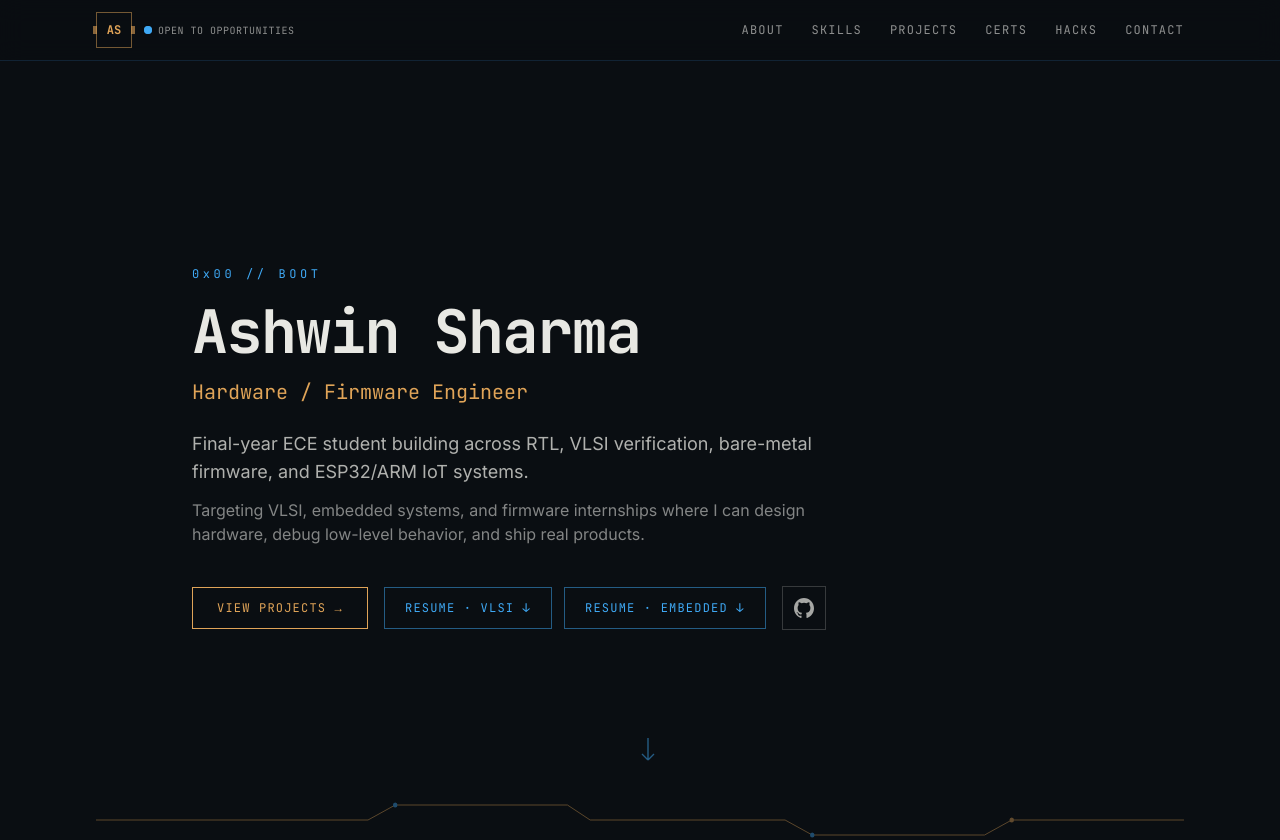
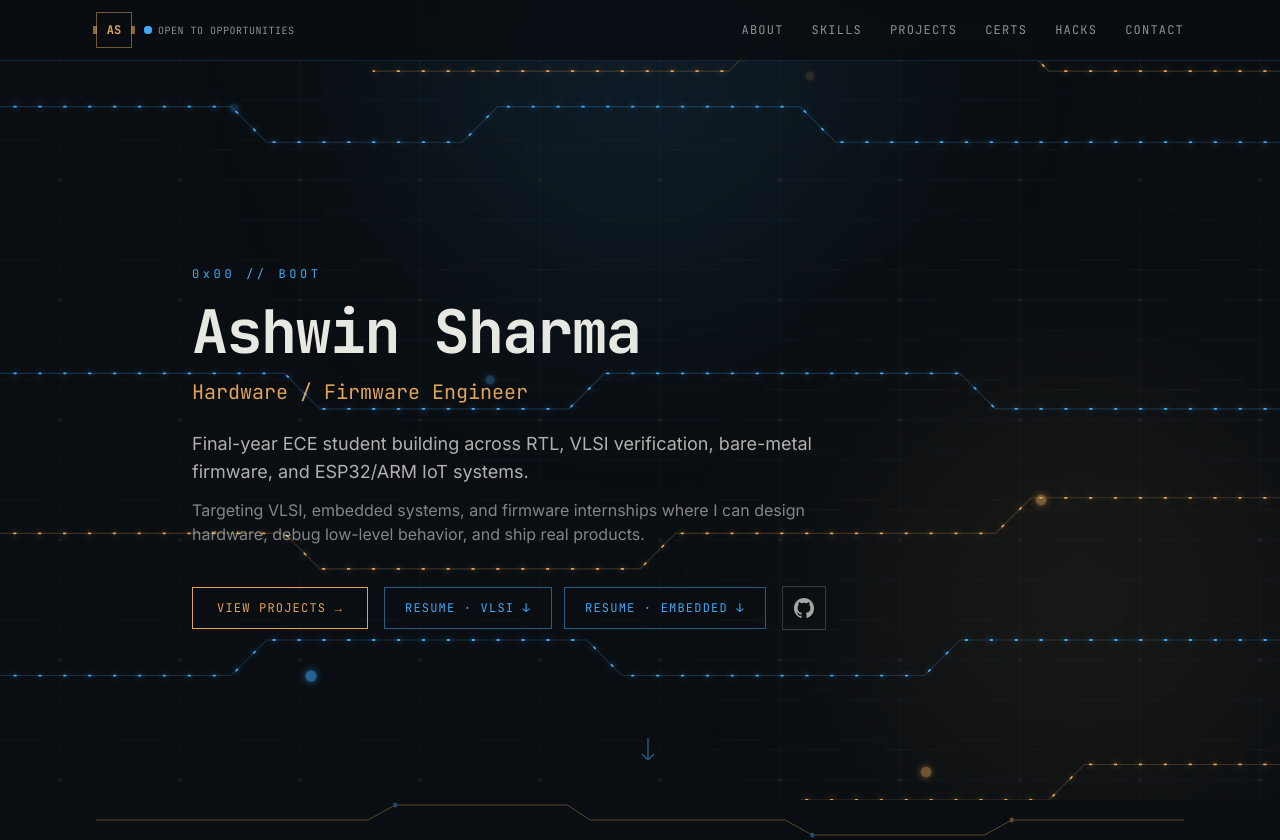
Before and after one commit to ashwinsharma24689-ctrl/PORTFOLIO, a Next.js app: page / in a window 1280 px wide. Shown: the top 840 px of the page. Built offline with nearby package versions, Linux system fonts and the light colour scheme.

Commit message:
Refactor animated circuit-board background
Updated the animated circuit-board background with improved visibility and CSS handling for reduced motion. Adjusted the appearance of circuit nodes and traces for better aesthetics.

```diff
--- a/src/app/page.tsx
+++ b/src/app/page.tsx
@@ -40,17 +40,18 @@ function TraceDivider({ flip = false }: { flip?: boolean }) {
 }
 
 /* ---------- animated circuit-board background ---------- */
-/* A handful of routed PCB traces (right-angle bends, like the TraceDivider
-   above) spread across the viewport. A small glowing dot travels along each
-   one on a slow, staggered loop — like signal propagation. Kept very subtle
-   and paused entirely for users who prefer reduced motion. */
+/* Routed PCB traces (right-angle bends, like the TraceDivider above) spread
+   across the viewport. Each trace has a dashed "signal" that flows along it
+   via a pure CSS stroke-dashoffset animation — more reliable across browsers
+   than SVG's animateMotion, and easy to keep an eye on for visibility.
+   Reduced-motion is handled entirely in CSS so it works even before hydration. */
 const CIRCUIT_TRACES = [
-  { d: "M-40 120 H260 L300 160 H520 L560 120 H900 L940 160 H1480", color: "#3FA9F5", dur: 22 },
-  { d: "M1480 80 H1180 L1140 40 H860 L820 80 H420", color: "#E0A458", dur: 26 },
-  { d: "M-40 420 H320 L360 460 H640 L680 420 H1080 L1120 460 H1480", color: "#3FA9F5", dur: 30 },
-  { d: "M1480 560 H1160 L1120 600 H760 L720 640 H360 L320 600 H-40", color: "#E0A458", dur: 24 },
-  { d: "M-40 760 H260 L300 720 H660 L700 760 H1040 L1080 720 H1480", color: "#3FA9F5", dur: 28 },
-  { d: "M1480 860 H1220 L1180 900 H900", color: "#E0A458", dur: 18 },
+  { d: "M-40 120 H260 L300 160 H520 L560 120 H900 L940 160 H1480", color: "#3FA9F5" },
+  { d: "M1480 80 H1180 L1140 40 H860 L820 80 H420", color: "#E0A458" },
+  { d: "M-40 420 H320 L360 460 H640 L680 420 H1080 L1120 460 H1480", color: "#3FA9F5" },
+  { d: "M1480 560 H1160 L1120 600 H760 L720 640 H360 L320 600 H-40", color: "#E0A458" },
+  { d: "M-40 760 H260 L300 720 H660 L700 760 H1040 L1080 720 H1480", color: "#3FA9F5" },
+  { d: "M1480 860 H1220 L1180 900 H900", color: "#E0A458" },
 ];
 
 const CIRCUIT_NODES = [
@@ -59,21 +60,14 @@ const CIRCUIT_NODES = [
 ];
 
 function BackgroundTraces() {
-  const [animate, setAnimate] = useState(false);
-
-  useEffect(() => {
-    const reduce = window.matchMedia("(prefers-reduced-motion: reduce)").matches;
-    setAnimate(!reduce);
-  }, []);
-
   return (
-    <div className="pointer-events-none fixed inset-0 -z-10 overflow-hidden" aria-hidden="true">
-      {/* ambient glow, adds depth without drawing attention */}
-      <div className="absolute -top-40 left-1/2 h-[50vh] w-[50vh] -translate-x-1/2 rounded-full bg-[#3FA9F5]/[0.05] blur-[140px]" />
-      <div className="absolute bottom-0 right-0 h-[45vh] w-[45vh] rounded-full bg-[#E0A458]/[0.035] blur-[140px]" />
+    <div className="pointer-events-none fixed inset-0 overflow-hidden" aria-hidden="true">
+      {/* ambient glow, adds depth */}
+      <div className="absolute -top-40 left-1/2 h-[55vh] w-[55vh] -translate-x-1/2 rounded-full bg-[#3FA9F5]/[0.10] blur-[120px]" />
+      <div className="absolute bottom-0 right-0 h-[50vh] w-[50vh] rounded-full bg-[#E0A458]/[0.08] blur-[120px]" />
 
       {/* fine PCB grid texture */}
-      <svg className="absolute inset-0 h-full w-full opacity-[0.05]" xmlns="http://www.w3.org/2000/svg">
+      <svg className="absolute inset-0 h-full w-full opacity-[0.09]" xmlns="http://www.w3.org/2000/svg">
         <defs>
           <pattern id="pcbgrid" width="120" height="120" patternUnits="userSpaceOnUse">
             <path d="M0 60 H120 M60 0 V120" stroke="#3FA9F5" strokeWidth="0.5" />
@@ -85,43 +79,31 @@ function BackgroundTraces() {
         <rect width="100%" height="100%" fill="url(#pcbgrid)" />
       </svg>
 
-      {/* routed traces with traveling signal pulses */}
+      {/* routed traces with flowing signal dashes */}
       <svg
         className="absolute inset-0 h-full w-full"
         viewBox="0 0 1440 900"
         preserveAspectRatio="xMidYMid slice"
       >
-        <defs>
-          <filter id="pulseGlow" x="-200%" y="-200%" width="500%" height="500%">
-            <feGaussianBlur stdDeviation="3" result="blur" />
-            <feMerge>
-              <feMergeNode in="blur" />
-              <feMergeNode in="SourceGraphic" />
-            </feMerge>
-          </filter>
-        </defs>
-
         {CIRCUIT_TRACES.map((trace, i) => (
           <g key={trace.d}>
-            <path d={trace.d} fill="none" stroke={trace.color} strokeWidth="1" opacity="0.1" />
-            {animate && (
-              <circle r="2.2" fill={trace.color} filter="url(#pulseGlow)">
-                <animateMotion
-                  dur={`${trace.dur}s`}
-                  repeatCount="indefinite"
-                  begin={`${i * 1.6}s`}
-                  path={trace.d}
-                />
-                <animate
-                  attributeName="opacity"
-                  values="0;0;0.85;0.85;0"
-                  keyTimes="0;0.03;0.12;0.88;1"
-                  dur={`${trace.dur}s`}
-                  begin={`${i * 1.6}s`}
-                  repeatCount="indefinite"
-                />
-              </circle>
-            )}
+            {/* faint base trace, always visible */}
+            <path d={trace.d} fill="none" stroke={trace.color} strokeWidth="1.25" opacity="0.22" />
+            {/* glowing dashed signal flowing along the trace */}
+            <path
+              d={trace.d}
+              fill="none"
+              stroke={trace.color}
+              strokeWidth="2"
+              strokeLinecap="round"
+              strokeDasharray="2 26"
+              className="circuit-flow"
+              style={{
+                animationDuration: `${14 + i * 3}s`,
+                animationDelay: `${i * -2.3}s`,
+                filter: `drop-shadow(0 0 4px ${trace.color})`,
+              }}
+            />
           </g>
         ))}
       </svg>
@@ -130,11 +112,12 @@ function BackgroundTraces() {
       {CIRCUIT_NODES.map((n, i) => (
         <span
           key={i}
-          className="circuit-node absolute h-1.5 w-1.5 rounded-full"
+          className="circuit-node absolute h-2 w-2 rounded-full"
           style={{
             left: n.x,
             top: n.y,
             backgroundColor: i % 2 === 0 ? "#3FA9F5" : "#E0A458",
+            color: i % 2 === 0 ? "#3FA9F5" : "#E0A458",
             animationDelay: `${i * 0.9}s`,
           }}
         />
```
